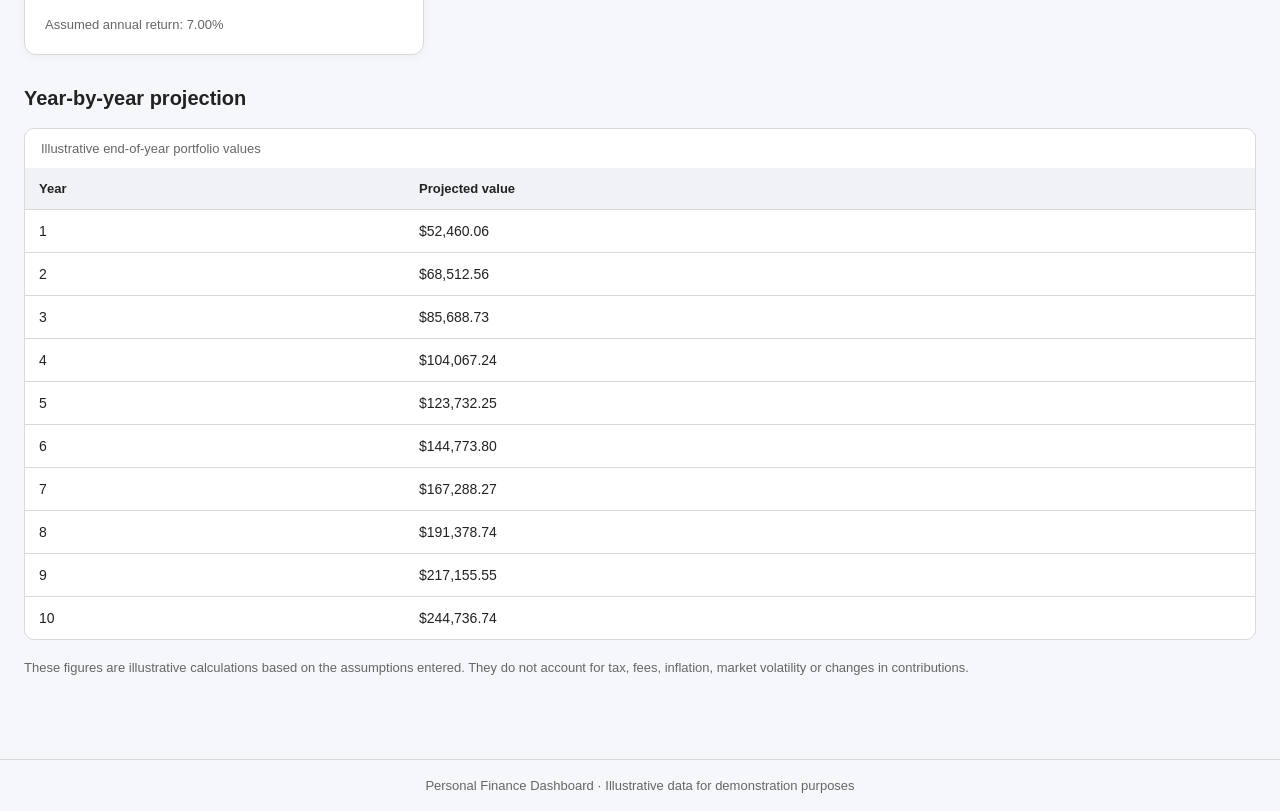
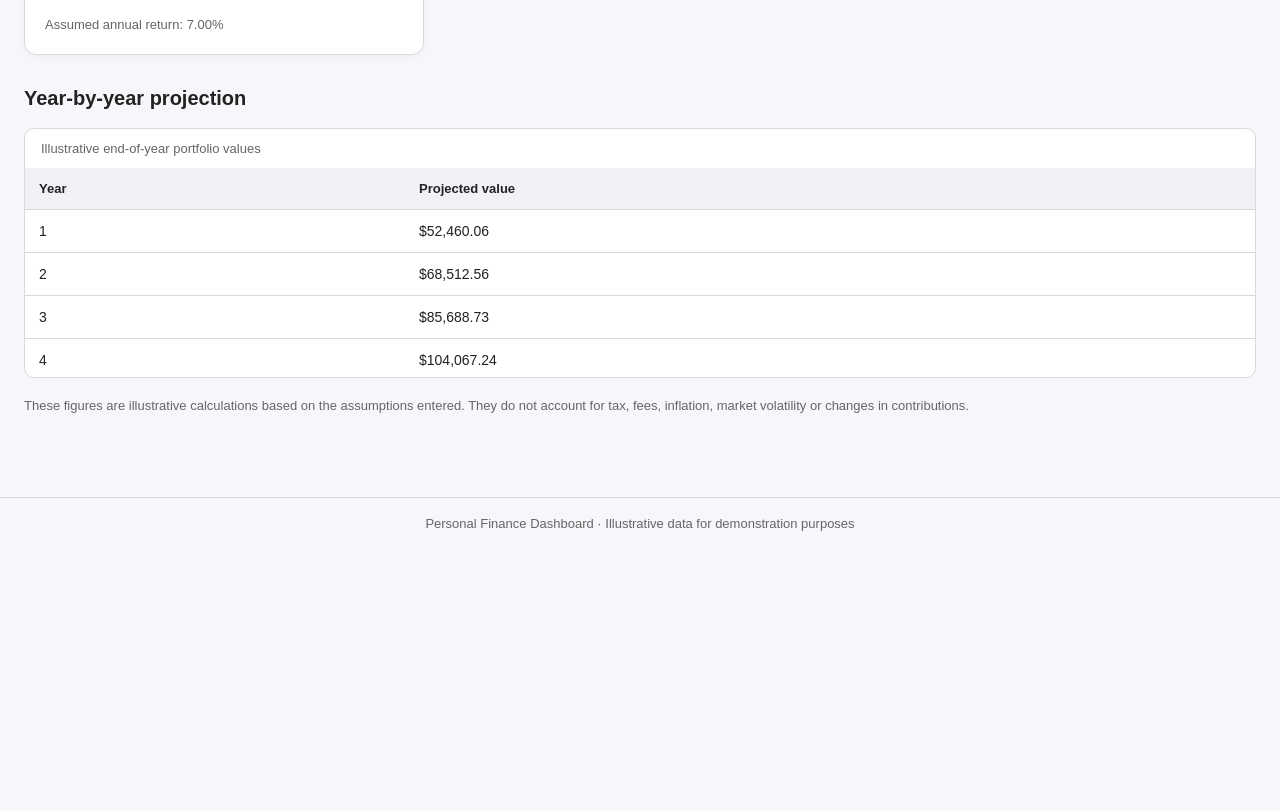
Before and after one commit to anthonycheung1/personal-finance-dashboard, a React (Vite) app: page /personal-finance-dashboard/projections in a window 1280 px wide. Shown: the part 620-1431 px from the top of the page. After the commit the page ends 1169 px from the top, so only its background shows below. Built offline with nearby package versions, Linux system fonts and the light colour scheme.

Commit message:
Make ETF year-by-year projection table scrollable

```diff
--- a/src/pages/Projections.tsx
+++ b/src/pages/Projections.tsx
@@ -113,7 +113,7 @@ function Projections(props: ProjectionsProps) {
           Year-by-year projection
         </h2>
 
-        <div className="table-container">
+        <div className="table-container table-container--scrollable">
           <table>
             <caption>
               Illustrative end-of-year portfolio values
```
